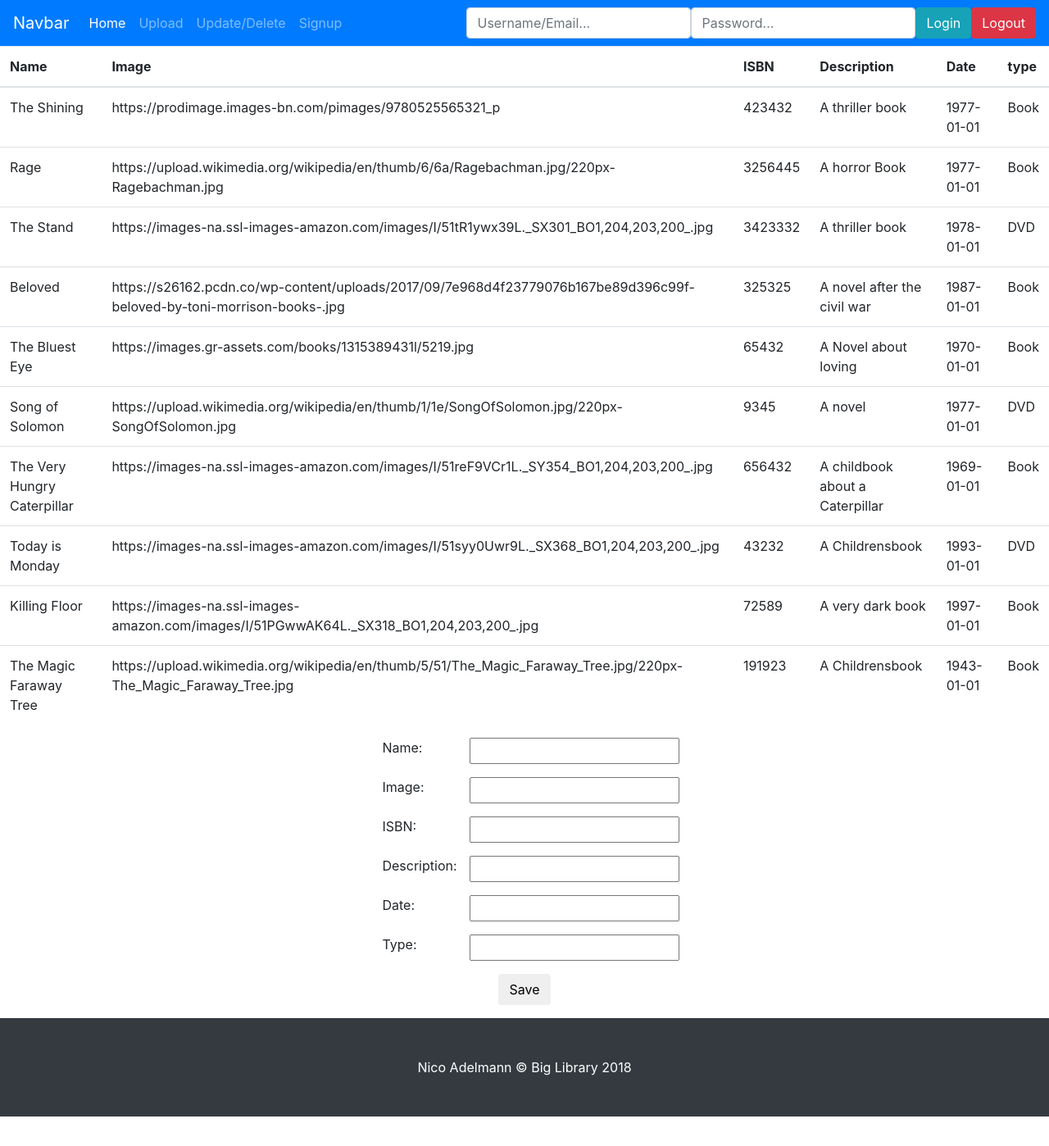
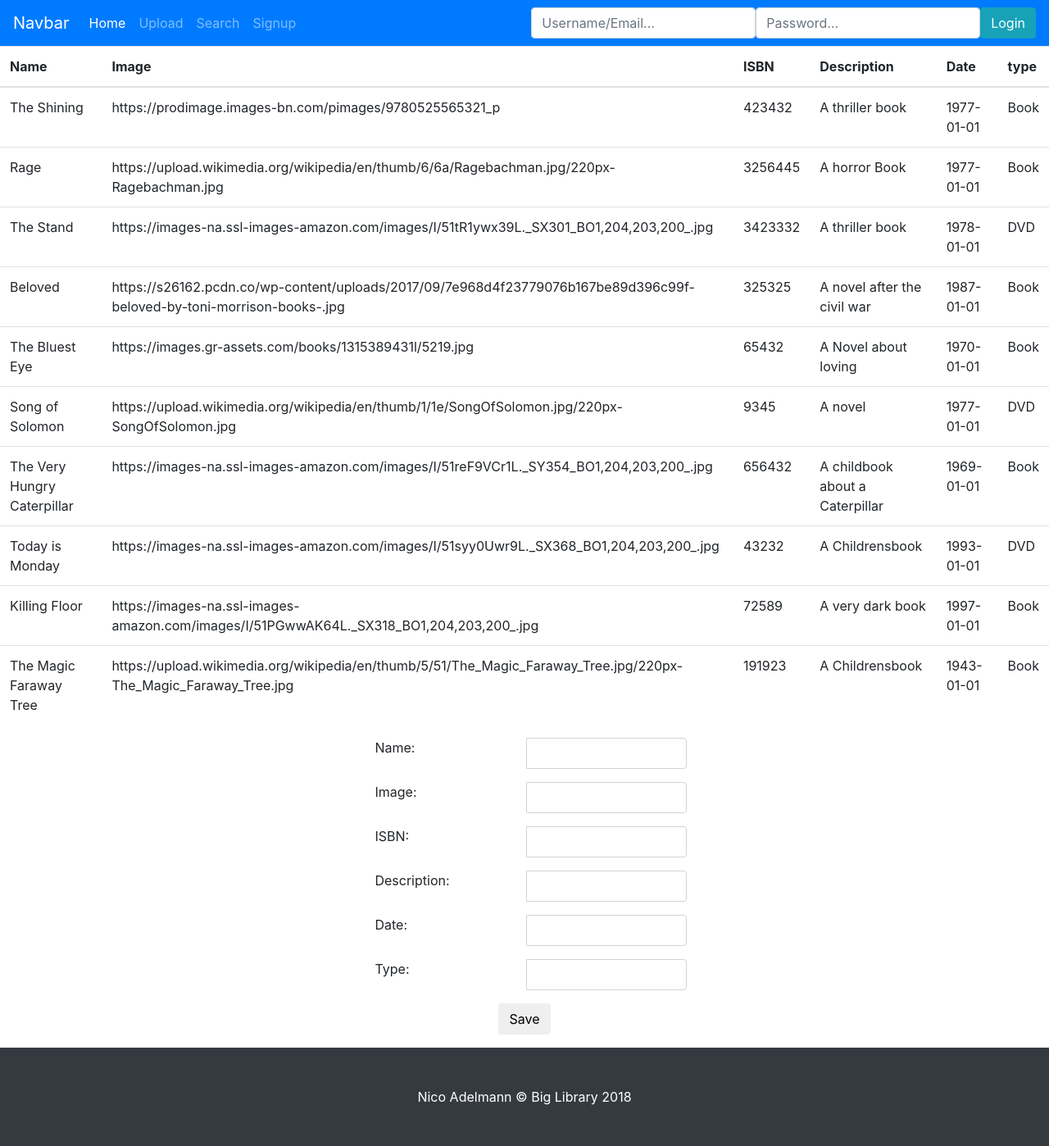
Before and after one commit to nicoadel/FSWD50-Nico-CodeReview-10, a PHP site: page /update.php in a window 1280 px wide. Shown: the whole page at 82% size. Before the commit the page ends 1362 px from the top, so only its background shows below. Run offline with PHP 8.4, Linux system fonts and the light colour scheme; data comes from the database, SQL or seed files in the repository; some libraries are stand-ins or nearby versions.

Commit message:
added logout and searchbar, also did some styling

```diff
--- a/Codereview10_Adelmann/footer.php
+++ b/Codereview10_Adelmann/footer.php
@@ -4,3 +4,9 @@
       </div>
       <!-- /.container -->
     </footer>
+  <script src="vendor/jquery/jquery.min.js"></script>
+  <script
+  src="https://code.jquery.com/ui/1.12.1/jquery-ui.min.js"
+  integrity="sha256-VazP97ZCwtekAsvgPBSUwPFKdrwD3unUfSGVYrahUqU="
+  crossorigin="anonymous"></script>
+    <script src="vendor/bootstrap/js/bootstrap.bundle.min.js"></script>
--- /dev/null
+++ b/Codereview10_Adelmann/includes/fetch.inc.php
@@ -0,0 +1,52 @@
+<?php
+//fetch.inc.php
+require "dbh.inc.php";
+$output = '';
+if(isset($_POST["query"]))
+{
+ $search = mysqli_real_escape_string($conn, $_POST["query"]);
+ $query = "
+  SELECT * FROM media
+  WHERE media_title LIKE '%".$search."%'
+  OR media_image LIKE '%".$search."%'
+  OR media_ISBN LIKE '%".$search."%'
+  OR media_short_description LIKE '%".$search."%'
+  OR publish_date LIKE '%".$search."%'
+  OR type LIKE '%".$search."%'
+ ";
+}
+else
+{
+ $query = "
+  SELECT * FROM media ORDER BY media_id
+ ";
+}
+$result = mysqli_query($conn, $query);
+if(mysqli_num_rows($result) > 0)
+{
+ while($row = mysqli_fetch_array($result))
+ {
+  $output .= "
+<div class='col-md-4 mb-4'>
+               <div class='card h-100'>
+               <div class='card-body'>
+               <h2 class='card-title'>" . $row['media_title'] . "</h2>
+               <h4 class='card-text'>" . $row['type'] . "</h2>
+               <p class='card-text'>". $row['media_short_description'] . "</p>
+               <p class='card-text'>Publish Date: ". $row['publish_date'] . "</p>
+               <img class='img_book' src='". $row['media_image'] . "' alt=''>
+               </div>
+               <div class='card-footer'>
+               <a href='#' class='btn btn-primary'>Buy now</a>
+               </div>
+               </div>
+               </div>
+  ";
+ }
+ echo $output;
+}
+else
+{
+ echo 'Data Not Found';
+}
+?>
--- /dev/null
+++ b/Codereview10_Adelmann/includes/logout.inc.php
@@ -0,0 +1,6 @@
+<?php
+
+session_start();
+session_unset();
+session_destroy();
+header("Location: ../index.php");
--- /dev/null
+++ b/Codereview10_Adelmann/javascript/search.js
@@ -0,0 +1,28 @@
+$(document).ready(function(){
+
+ load_data();
+
+ function load_data(query)
+ {
+  $.ajax({
+   url:"includes/fetch.inc.php",
+   method:"POST",
+   data:{query:query},
+   success:function(data)
+   {
+    $('#result').html(data);
+   }
+  });
+ }
+ $('#search_text').keyup(function(){
+  var search = $(this).val();
+  if(search != '')
+  {
+   load_data(search);
+  }
+  else
+  {
+   load_data();
+  }
+ });
+});
--- a/Codereview10_Adelmann/navbar.php
+++ b/Codereview10_Adelmann/navbar.php
@@ -27,22 +27,45 @@ session_start();
                     <li class="nav-item">
                       <a class="nav-link" href="add_book.php">Upload</a>
                     </li>
+                    <?php
+                     if (isset($_SESSION['userId']))
+                      {
+                        echo '<li class="nav-item">
+                      <a class="nav-link" href="update.php">Update/Delete</a>
+                    </li>
+                      ';
+                      }
+                      ?>
                     <li class="nav-item">
-                       <a class="nav-link" href="update.php">Update/Delete</a>
+                       <a class="nav-link" href="search_book.php">Search</a>
                     </li>
-                    <li class="nav-item">
+                    <?php
+                     if (!isset($_SESSION['userId']))
+                      {
+                        echo '<li class="nav-item">
                       <a class="nav-link" href="signup.php">Signup</a>
                     </li>
-                  </ul>
-                   <form class="forminput" action="includes/login.inc.php" method="POST">
+                      ';
+                      }
+                    ?>
+                    </ul>
+                   <?php
+                      if (isset($_SESSION['userId']))
+                      {
+                         echo ' <form action="includes/logout.inc.php" method="POST">
+                            <button class="btn btn-danger"type="submit" name="logout-submit">Logout</button>
+                          </form> ';
+                       }
+                       else
+                        {
+                           echo ' <form class="forminput" action="includes/login.inc.php" method="POST">
                          <input class="form-control" type="text" name="mailuid" placeholder="Username/Email...">
                          <input class="form-control" type="password" name="pwd" placeholder="Password...">
                          <button class="btn btn-info" type="submit" name="login-submit">Login</button>
 
-                   </form>
-                   <form action="includes/logout.inc.php" method="POST">
-                            <button class="btn btn-danger"type="submit" name="logout-submit">Logout</button>
-                          </form>
+                   </form>';
+                        }
+                            ?>
                 </div>
               </nav>
             </div>
--- a/Codereview10_Adelmann/update.php
+++ b/Codereview10_Adelmann/update.php
@@ -2,8 +2,6 @@
 <html>
 <head>
 	<title>EDIT / DELETE</title>
-		<link href="vendor/bootstrap/css/bootstrap.min.css" rel="stylesheet">
-		<link href="css/thumbnail-gallery.css" rel="stylesheet">
 </head>
 <body>
 	<?php
@@ -30,7 +28,7 @@
 ?>
 	<?php $results = mysqli_query($conn, "SELECT * FROM media"); ?>
 
-<table class="table">
+<table class="table bordered">
 	<thead>
 		<tr>
 			<th>Name</th>
@@ -50,45 +48,47 @@
 			<td><?php echo $row['media_short_description']; ?></td>
 			<td><?php echo $row['publish_date']; ?></td>
 			<td><?php echo $row['type']; ?></td>
-			<?php
-			if (isset($_SESSION['userId'])){
-			echo "<td>";
-			echo "<a href='update.php?edit='". $row['media_id'] ."class='btn btn-info'>Edit</a>";
-			echo "</td>";
-			echo "<td>";
-			echo	"<a href='update.php?del='". $row['media_id']  ." class='btn btn-danger'>Delete</a>";
-			echo "</td>";
+			<?php if (isset($_SESSION['userId']))
+			{
+			echo '<td>
+				<a href="update.php?edit='. $row['media_id']. '" class="btn btn-info" >Edit</a>
+			</td>
+			<td>
+				<a href="update.php?del='.$row['media_id'].'" class="btn btn-danger">Delete</a>
+			</td>';
 			}
 			?>
-		</tr>
+			</tr>
 	<?php } ?>
 </table>
+
+
 <div class="inputform">
 	<form method="post" action="includes/update_delete.inc.php" >
 		<input type="hidden" name="id" value="<?php echo $id; ?>">
 		<div class="input-group form-group">
 			<label class="col">Name: </label>
-			<input  type="text" name="name" value="<?php echo $name; ?>">
+			<input class="form-control" type="text" name="name" value="<?php echo $name; ?>">
 		</div>
 		<div class="input-group form-group">
 			<label class="col">Image: </label>
-			<input type="text" name="image" value="<?php echo $image; ?>">
+			<input class="form-control" type="text" name="image" value="<?php echo $image; ?>">
 		</div>
 		<div class="input-group form-group">
 			<label class="col">ISBN: </label>
-			<input type="text" name="isbn" value="<?php echo $isbn; ?>">
+			<input class="form-control" type="text" name="isbn" value="<?php echo $isbn; ?>">
 		</div>
 		<div class="input-group form-group">
 			<label class="col">Description: </label>
-			<input type="text" name="description" value="<?php echo $description; ?>">
+			<input class="form-control" type="text" name="description" value="<?php echo $description; ?>">
 		</div>
 		<div class="input-group form-group">
 			<label class="col">Date: </label>
-			<input type="text" name="date" value="<?php echo $date; ?>">
+			<input class="form-control" type="text" name="date" value="<?php echo $date; ?>">
 		</div>
 		<div class="input-group form-group">
 			<label class="col">Type: </label>
-			<input type="text" name="type" value="<?php echo $type; ?>">
+			<input class="form-control" type="text" name="type" value="<?php echo $type; ?>">
 		</div>
 		<div class="input-group form-group inputform">
 			<?php if ($update == true): ?>
@@ -100,8 +100,7 @@
 	</form>
 </div>
 <?php
-include_once "footer.php"; ?>
-<script src="vendor/jquery/jquery.min.js"></script>
-    <script src="vendor/bootstrap/js/bootstrap.bundle.min.js"></script>
+require "footer.php"; ?>
+<script src="javascript/search.js" type="text/javascript" charset="utf-8" async defer></script>
 </body>
 </html>
```
Also changed, not shown: Codereview10_Adelmann/add_book.php (+8 -21 lines), Codereview10_Adelmann/css/thumbnail-gallery.css (+31 -4 lines), Codereview10_Adelmann/index.php (+0 -9 lines), Codereview10_Adelmann/search_book.php (added, +24 -0 lines), Codereview10_Adelmann/signup.php (+12 -11 lines).
